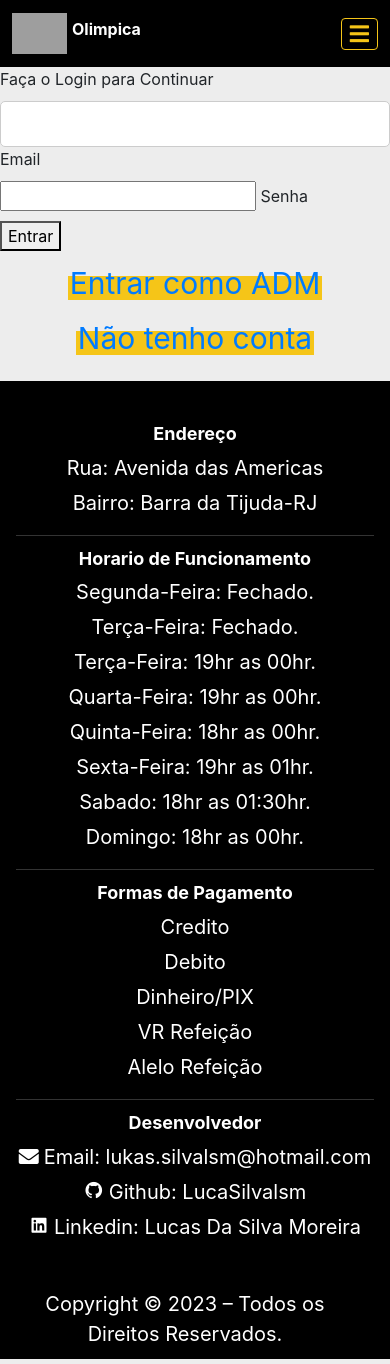
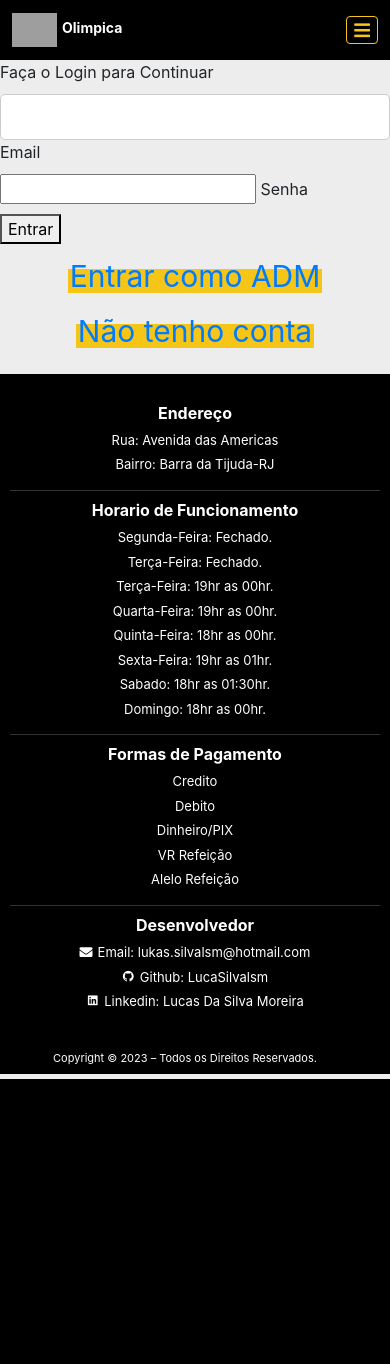
Before and after one commit to LucaSilvalsm/Olimpico-PY, a Flask app: page /login in a window 390 px wide. After the commit the page ends 1079 px from the top, so only its background shows below. Run offline with Flask 3, Linux system fonts and the light colour scheme; some libraries are stand-ins or nearby versions; grey boxes are pictures that could not be loaded.

Commit message:
adicionando o 480px

```diff
--- a/static/CSS/styles.css
+++ b/static/CSS/styles.css
@@ -741,3 +741,135 @@ footer {
     transform: none;
   }
 }
+
+/* ===== 480px - CELULARES PEQUENOS ===== */
+
+/* --- NAVBAR --- */
+@media (max-width: 480px) {
+  #logo {
+    width: 45px;
+  }
+
+  #hamburgueria-title {
+    font-size: 14px;
+    bottom: 14px;
+    left: 50px;
+  }
+
+  .navbar-toggler {
+    padding: 3px 7px;
+  }
+
+  .navbar-toggler .fa-bars {
+    font-size: 18px;
+  }
+
+  .navbar-nav .nav-item .nav-link {
+    font-size: 14px;
+    padding: 8px 12px;
+  }
+}
+
+
+/* --- FOOTER --- */
+@media (max-width: 480px) {
+  .rodape-div {
+    padding: 20px 10px 15px;
+  }
+
+  .rodape-div-1,
+  .rodape-div-2,
+  .rodape-div-3,
+  .rodape-div-4 {
+    padding: 10px 0;
+  }
+
+  .title-footer {
+    font-size: 16px;
+  }
+
+  .elementoFooter {
+    font-size: 14px;
+  }
+
+  .elementoFooter p {
+    font-size: 13px;
+    margin-top: 3px;
+  }
+
+  .contact-text {
+    font-size: 12px;
+  }
+
+  .rodape-direitos {
+    font-size: 11px;
+    padding: 8px;
+  }
+}
+
+
+/* --- CARDS HAMBURGUER --- */
+@media (max-width: 480px) {
+  .movies-container {
+    grid-gap: 8px;
+    padding: 0 8px;
+  }
+
+  .card.movie-card {
+    height: 170px;
+  }
+
+  .card.movie-card .card-img-top {
+    width: 160px;
+    min-width: 160px;
+    height: 170px;
+  }
+
+  .card.movie-card .card-title {
+    font-size: 15px;
+  }
+
+  .card.movie-card .card-text {
+    font-size: 12px;
+    margin-bottom: 4px;
+  }
+
+  .card.movie-card .card-btn {
+    font-size: 11px;
+    padding: 3px 6px;
+  }
+
+  /* page-title também fica largo demais em 480px */
+  .page-title {
+    width: 90%;
+    font-size: 18px;
+  }
+}
+
+
+/* --- CARDS BEBIDAS --- */
+@media (max-width: 480px) {
+  .card.movie-card:has(.card-img-top-bebida) {
+    height: 170px;
+  }
+
+  .card.movie-card .card-img-top-bebida {
+    width: 160px;
+    min-width: 160px;
+    height: 170px;
+  }
+
+  .card.movie-card:has(.card-img-top-bebida) .card-title {
+    font-size: 15px;
+  }
+
+  .card.movie-card:has(.card-img-top-bebida) .card-text {
+    font-size: 12px;
+    margin-bottom: 4px;
+  }
+
+  .card.movie-card:has(.card-img-top-bebida) .card-btn {
+    font-size: 11px;
+    padding: 3px 6px;
+  }
+}
```
